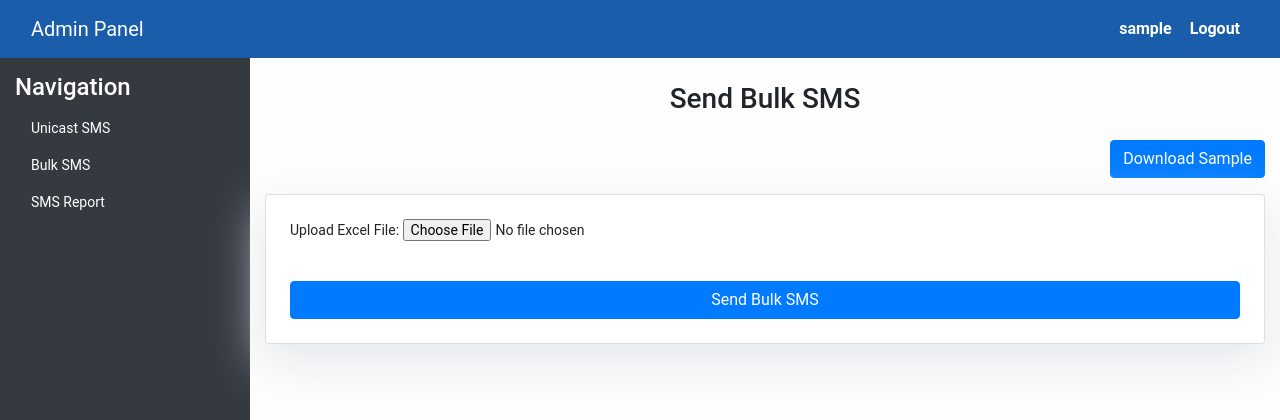
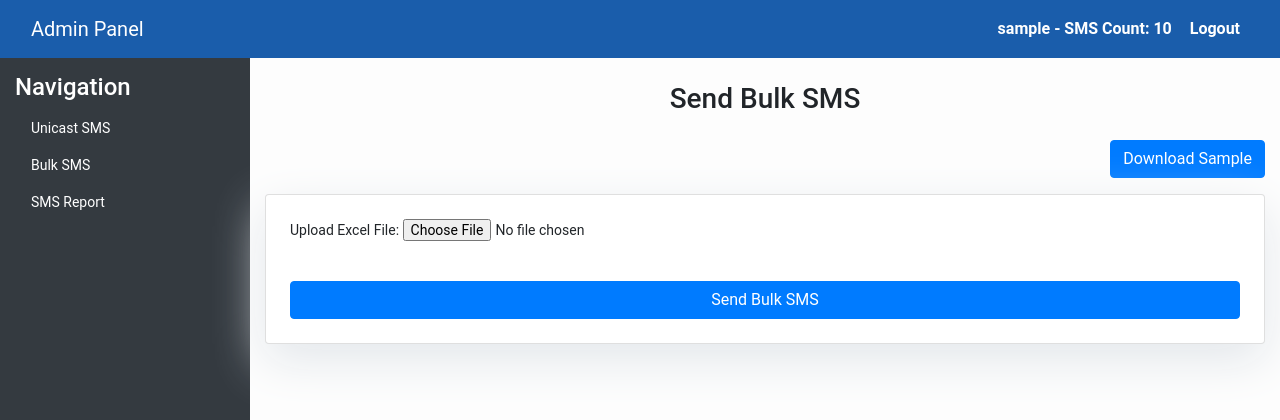
Before and after one commit to ab817/mainDigitalApi, a Django app: page /sms/send-bulk-sms/ in a window 1280 px wide. Shown: the top 420 px of the page. Run offline with Django 5.2, Linux system fonts and the light colour scheme; the visitor is signed in with stand-in values (Sample User, id 1); some libraries are stand-ins or nearby versions.

Commit message:
sms count added

```diff
--- a/smsDigital/models.py
+++ b/smsDigital/models.py
@@ -14,3 +14,24 @@ class SMSLog(models.Model):
 
     def __str__(self):
         return f"{self.mobile_number} - {self.status} - Sent by {self.user.username}"
+
+#User
+class UserProfile(models.Model):
+    user = models.OneToOneField(User, on_delete=models.CASCADE)
+    sms_count = models.PositiveIntegerField(default=10)  # Default limit can be set to any number
+
+    def __str__(self):
+        return f"{self.user.username} - SMS Count: {self.sms_count}"
+
+# Add signals to automatically create/update UserProfile when User is created
+from django.db.models.signals import post_save
+from django.dispatch import receiver
+
+@receiver(post_save, sender=User)
+def create_user_profile(sender, instance, created, **kwargs):
+    if created:
+        UserProfile.objects.create(user=instance)
+
+@receiver(post_save, sender=User)
+def save_user_profile(sender, instance, **kwargs):
+    instance.userprofile.save()
--- a/smsDigital/templates/adminbase.html
+++ b/smsDigital/templates/adminbase.html
@@ -21,7 +21,7 @@
             <div class="collapse navbar-collapse" id="navbarResponsive">
                 <ul class="navbar-nav ml-auto">
                     <li class="nav-item">
-                        <button type="#" class="btn btn-link nav-link text-white font-weight-bold">{{ user.username }}</button>
+                         <button type="#" class="btn btn-link nav-link text-white font-weight-bold">{{ user.username }} - SMS Count: {{ user.userprofile.sms_count }}</button>
                     </li>
                     <li class="nav-item">
                         <form method="post" action="{% url 'admin:logout' %}">
--- a/smsDigital/templates/send_bulk_sms.html
+++ b/smsDigital/templates/send_bulk_sms.html
@@ -1,13 +1,21 @@
 {% extends "adminbase.html" %}
 {% load static %}
+
 {% block content %}
 <div class="container mt-4">
     <h2 class="mb-4">Send Bulk SMS</h2>
-     <div class="d-flex justify-content-end mb-3">  <!-- Align the download button to the right -->
+    <div class="d-flex justify-content-end mb-3">  <!-- Align the download button to the right -->
         <a href="{% static 'files/sms_digital.xlsx' %}" class="btn btn-primary">
             Download Sample
         </a>
     </div>
+
+    {% if error %}
+        <div class="alert alert-danger" role="alert">
+            {{ error }}
+        </div>
+    {% endif %}
+
     <form method="post" enctype="multipart/form-data" class="card p-4 shadow">
         {% csrf_token %}
         <div class="form-group">
--- a/smsDigital/templates/send_unicast_sms.html
+++ b/smsDigital/templates/send_unicast_sms.html
@@ -9,6 +9,11 @@
                     <h4 class="mb-0">Send Unicast SMS</h4>
                 </div>
                 <div class="card-body">
+                    {% if error %}
+                        <div class="alert alert-danger" role="alert">
+                            {{ error }}
+                        </div>
+                    {% endif %}
                     <form method="post" novalidate>
                         {% csrf_token %}
                         <div class="form-row">
--- a/smsDigital/views.py
+++ b/smsDigital/views.py
@@ -7,7 +7,7 @@ from django.shortcuts import render, redirect
 from django.utils import timezone
 
 from .forms import UnicastSMSForm, BulkSMSForm
-from .models import SMSLog
+from .models import SMSLog, UserProfile
 from django.contrib.auth.decorators import login_required
 
 @login_required
@@ -17,6 +17,15 @@ def send_unicast_sms(request):
         if form.is_valid():
             mobile_number = form.cleaned_data['mobile_number']
             message = form.cleaned_data['message']
+
+            user_profile = UserProfile.objects.get(user=request.user)
+
+            if user_profile.sms_count <= 0:
+                return render(request, 'send_unicast_sms.html', {
+                    'form': form,
+                    'error': 'SMS limit reached. Please contact admin.'
+                })
+
             # API call to send SMS
             url = (
                 f"http://{os.getenv('SMS_API_IP')}/http.aspx?"
@@ -50,6 +59,11 @@ def send_unicast_sms(request):
                 user=request.user , # Log the user who sent the SMS
                 sent_at = timezone.now()
             )
+
+            if status == 'Sent':
+                user_profile.sms_count -= 1  # Decrement sms_count
+                user_profile.save()  # Save the updated count
+
             return redirect('sms_report')  # Redirect to reporting page after sending
     else:
         form = UnicastSMSForm()
@@ -62,6 +76,14 @@ def send_unicast_sms(request):
 def send_bulk_sms(request):
     if request.method == 'POST':
         form = BulkSMSForm(request.POST, request.FILES)
+        user_profile = UserProfile.objects.get(user=request.user)
+
+        if user_profile.sms_count <= 0:
+            return render(request, 'send_bulk_sms.html', {
+                'form': form,
+                'error': 'SMS limit reached. Please contact admin.'
+            })
+
         if form.is_valid():
             excel_file = request.FILES['excel_file']
             df = pd.read_excel(excel_file)
@@ -102,6 +124,10 @@ def send_bulk_sms(request):
                     sent_at = timezone.now()
                 )
 
+                if status == 'Sent':
+                    user_profile.sms_count -= 1
+                    user_profile.save()
+
                 # Introduce a 1-second delay before sending the next SMS
                 time.sleep(1)
 
```
Also changed, not shown: smsDigital/admin.py (+10 -2 lines), smsDigital/migrations/0007_userprofile.py (added).
